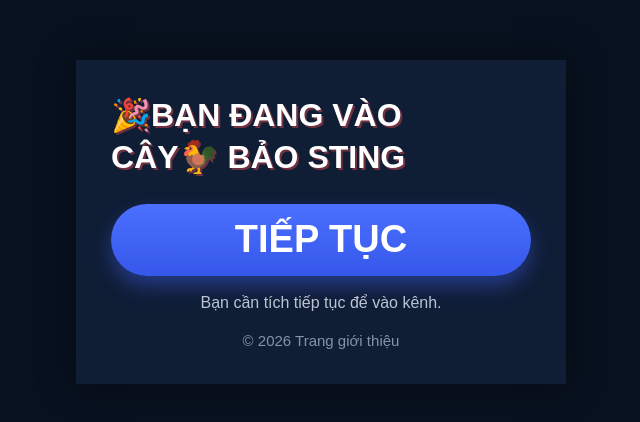
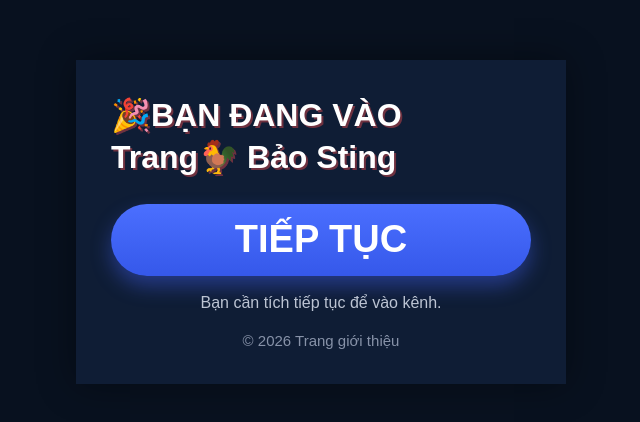
Before and after one commit to ads-link/giaitri3, a plain HTML site: page index.html in a window 1280 px wide. Shown: the part 178-600 px from the top of the page, without its empty margins (319-959 px from the left). Drawn offline with Linux system fonts and the light colour scheme.

Commit message:
Update heading text in index.html

```diff
--- a/index.html
+++ b/index.html
@@ -146,7 +146,7 @@ color:#8792a8;
 
 <h1>
 🎉BẠN ĐANG VÀO<br>
-CÂY🐓 BẢO STING
+Trang🐓 Bảo Sting
 </h1>
 
 <button onclick="go()">
```
